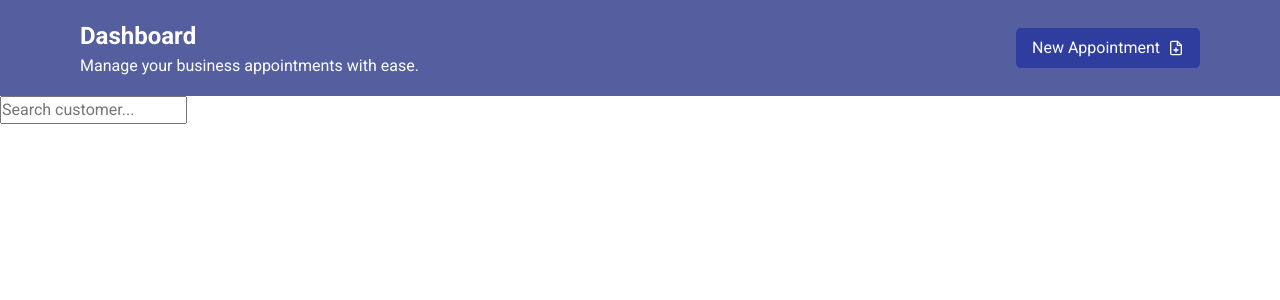
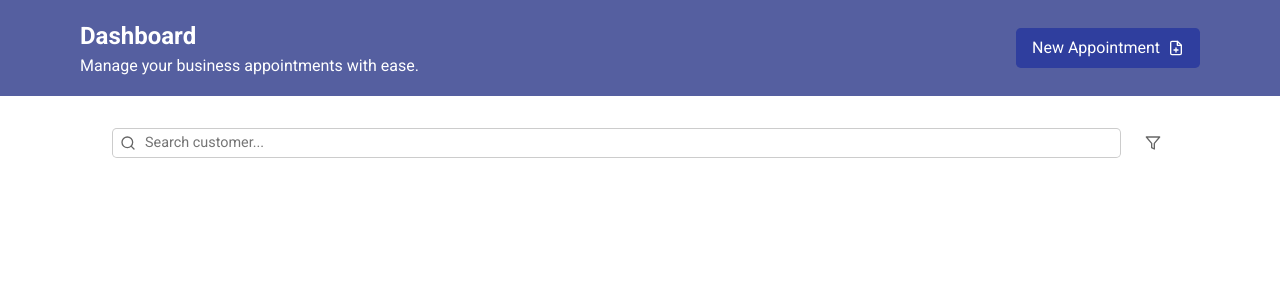
Before and after one commit to gedadev/appointment-manager, a React (Vite) app in the folder frontend/: page /dashboard in a window 1280 px wide. Shown: the top 300 px of the page. Built offline with nearby package versions, Linux system fonts and the light colour scheme.

Commit message:
Refactor AppointmentFilters component and update styles for improved layout and search functionality

```diff
--- a/frontend/src/components/Dashboard/AppointmentFilters.jsx
+++ b/frontend/src/components/Dashboard/AppointmentFilters.jsx
@@ -1,3 +1,4 @@
+import { FiFilter, FiSearch } from "react-icons/fi";
 import { useAppointment } from "../../hooks/useAppointment";
 
 export function AppointmentFilters() {
@@ -11,13 +12,16 @@ export function AppointmentFilters() {
   return (
     <div className="filters-container">
       <div className="search-bar">
+        <FiSearch />
         <input
           type="search"
           placeholder="Search customer..."
           onChange={handleSearch}
         />
       </div>
-      <div className="filters"></div>
+      <div className="filters">
+        <FiFilter />
+      </div>
     </div>
   );
 }
--- a/frontend/src/styles/Dashboard.css
+++ b/frontend/src/styles/Dashboard.css
@@ -16,8 +16,8 @@
   align-items: center;
   gap: 2rem 1rem;
   margin: auto;
-  max-width: min(100%, 80rem);
-  padding: 1rem;
+  max-width: min(100%, 70rem);
+  padding: 0 1rem;
 }
 
 .appointment-card {
@@ -94,3 +94,55 @@
   right: 0rem;
   transition: all 0.3s ease-in;
 }
+
+.filters-container {
+  max-width: min(100%, 70rem);
+  margin: auto;
+  padding: 2rem;
+  display: flex;
+  justify-content: space-between;
+  align-items: center;
+  gap: 1rem;
+}
+
+.search-bar {
+  width: 100%;
+  position: relative;
+}
+
+.search-bar input {
+  width: 100%;
+  padding: 0.2rem 2rem;
+  border-radius: 0.3rem;
+  border: 0.1rem solid var(--transparent);
+  font-size: 0.9rem;
+  transition: all 0.2s ease-in;
+}
+
+.search-bar input:focus {
+  outline: none;
+  border-color: var(--accent);
+}
+
+.search-bar svg {
+  position: absolute;
+  top: 50%;
+  transform: translateY(-50%);
+  left: 0.5rem;
+  cursor: pointer;
+  opacity: 0.6;
+}
+
+.filters {
+  width: 2rem;
+  display: flex;
+  justify-content: center;
+  align-items: center;
+  cursor: pointer;
+  opacity: 0.6;
+  transition: all 0.2s ease-in;
+}
+
+.filters:hover {
+  opacity: 1;
+}
```
